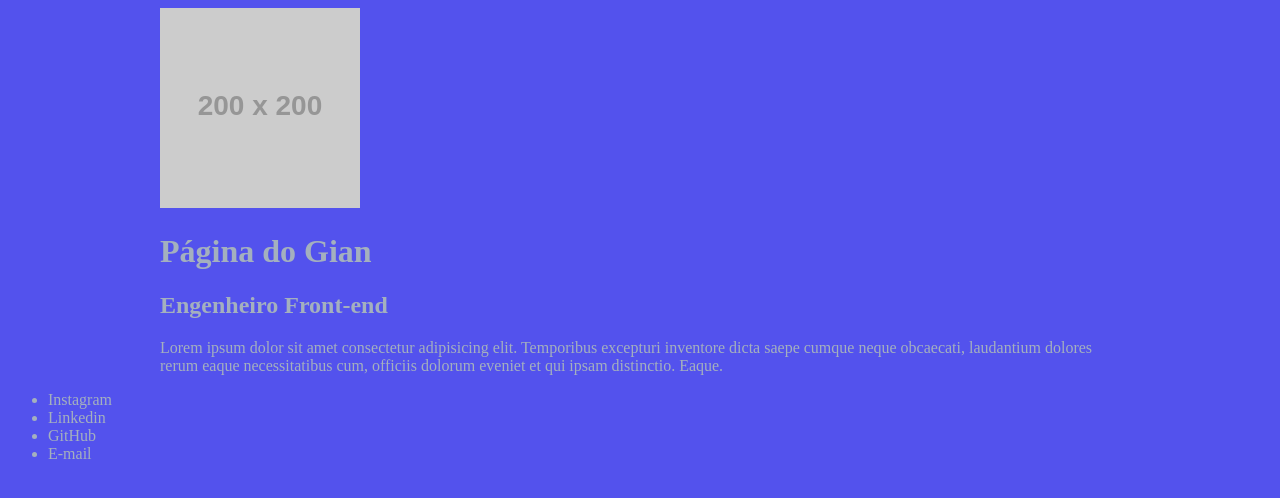
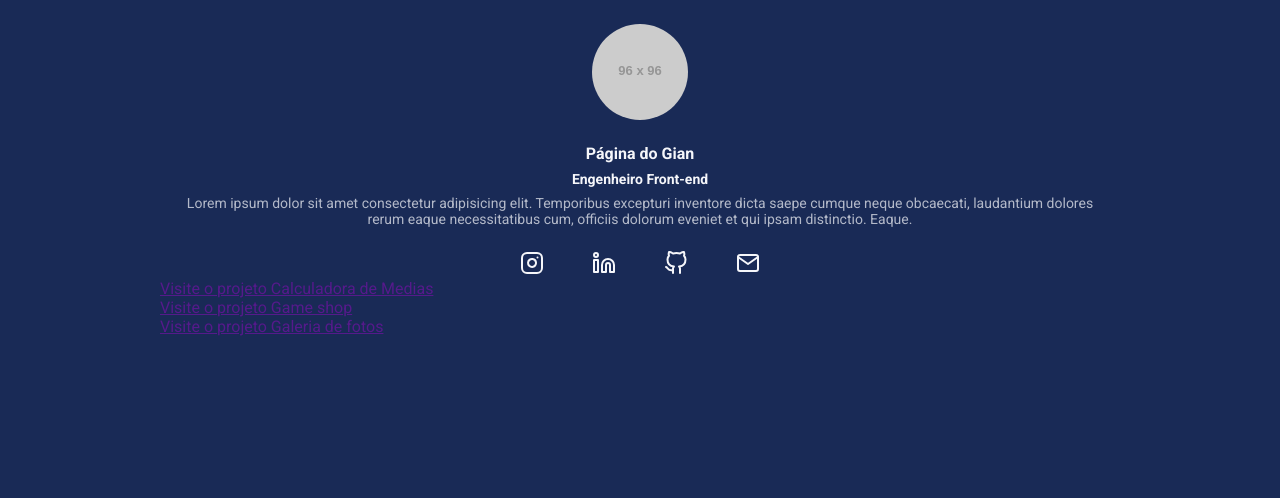
Before and after one commit to sheronvitorino/exercicio, a website: page index.html in a window 1280 px wide. Drawn offline with Linux system fonts and the light colour scheme; placeholder pictures from the web are drawn by us.

Commit message:
second commit

```diff
--- a/index.html
+++ b/index.html
@@ -5,25 +5,66 @@
     <meta name="viewport" content="width=device-width, initial-scale=1.0">
     <title>Página do Gean</title>
     <link rel="stylesheet" href="build/styles/main.css">
+    <link rel="preconnect" href="https://fonts.googleapis.com">
+    <link rel="preconnect" href="https://fonts.gstatic.com" crossorigin>
+    <link href="https://fonts.googleapis.com/css2?family=Roboto:wght@400;700&display=swap" rel="stylesheet">
 </head>
 <body>
-    <header>
-        <div class="container">
-            <img src="https://via.placeholder.com/200x200" alt="">
-            <h1>Página do Gian</h1>
-            <h2>Engenheiro Front-end</h2>
-            <p>
-                Lorem ipsum dolor sit amet consectetur adipisicing elit. Temporibus excepturi inventore dicta saepe cumque neque obcaecati, laudantium dolores rerum eaque necessitatibus cum, officiis dolorum eveniet et qui ipsam distinctio. Eaque.
-            </p>
-        </div>
+    <div class="container">
+        <header>
+            <img class="profile-avatar" src="https://via.placeholder.com/96x96" alt="">
+            <div class="profile-bio">
+                <h1 class="profile-bio-name">Página do Gian</h1>
+                <h2 class="profile-bio-subtitle">Engenheiro Front-end</h2>
+                <p class="profile-bio-description">
+                    Lorem ipsum dolor sit amet consectetur adipisicing elit. Temporibus excepturi inventore dicta saepe cumque neque obcaecati, laudantium dolores rerum eaque necessitatibus cum, officiis dolorum eveniet et qui ipsam distinctio. Eaque.
+                </p>
+            </div>
+        </header>
         <nav>
-            <ul>
-                <li><a href=""></a>Instagram</li>
-                <li><a href=""></a>Linkedin</li>
-                <li><a href=""></a>GitHub</li>
-                <li><a href=""></a>E-mail</li>
+            <ul class="social-links">
+                <li>
+                    <a href="">
+                        <img src="./src/images/instagram.svg" alt="logo instagram">
+                    </a>
+                </li>
+                <li>
+                    <a href="">
+                        <img src="./src/images/linkedin.svg" alt="logo linkedin">
+                    </a>
+                </li>
+                <li>
+                    <a href="">
+                        <img src="./src/images/github.svg" alt="logo github">
+                    </a>
+                </li>
+                <li>
+                    <a href="">
+                        <img src="./src/images/mail.svg" alt="logo e-mail">
+                    </a>
+                </li>
             </ul>
         </nav>
-    </header>
+        <nav>
+            <ul class="projects-list">
+                <li class="project-list-item">
+                    <a href="">
+                        Visite o projeto Calculadora de Medias
+                    </a>
+                </li>
+                <li class="project-list-item">
+                    <a href="">
+                        Visite o projeto Game shop
+                    </a>
+                </li class="project-list-item">
+                <li>
+                    <a href="">
+                        Visite o projeto Galeria de fotos
+                    </a>
+                </li>
+            </ul>
+        </nav>
+
+    </div>
 </body>
 </html>
--- a/src/styles/main.less
+++ b/src/styles/main.less
@@ -1,26 +1,93 @@
-@import "variaveis.less";
+@import "mapas.less";
+
 @breakpointMobile: ~"(max-width: 767px)";
 @breakpointTablet: ~"(min-width: 768px) and (max-width: 1023px)";
 
-body {
-    background-color: @corDeFundo;
-    color: @corDosTextos;
+.marginBotton8{
+    margin-bottom: 8px;
 }
 
+*{
+    margin: 0;
+    padding: 0;
+    box-sizing: border-box;
+    font-family: "Roboto", sans-serif;
+}
+
+body {
+    background-color: #colors[backgroundColor];
+    color: #colors[textColor];
+}
+
+li {
+    list-style: none;
+}
 .container {
     max-width: 960px;
     width: 100%;
     margin: 0 auto;
 
+    @media @breakpointMobile {
+        max-width: 70%;
+     }
+
     @media @breakpointTablet {
         max-width: 80%;
-        background-color: yellow;
     }
+}
 
+header {
+    padding: 24px;
 
-    @media @breakpointMobile {
-       max-width: 70%;
-       background-color: #eb4d4b;
+    .profile-avatar {
+        display: block;
+        margin: 0 auto 24px;
+        border-radius: 50%;
+}
+}
+
+.profile-bio {
+    text-align: center;
+
+    &-name {
+        font-size: 16px;
+        .marginBotton8 ();
     }
+    &-subtitle {
+        font-size: 14px;
+        .marginBotton8 ();
+    }
+    &-description {
+        font-size: 14px;
+        opacity: .7;
+    }
+}
 
+.social-links {
+    display: flex;
+    justify-content: space-between;
+    max-width: 240px;
+    width: 100%;
+    margin: 0 auto;
+
+    li {
+        img {
+            transition: all ease .3s;
+            &:hover{
+                transform: scale(1.3);
+            }
+        }
+    }
 }
+
+.projects.list {
+    &-item {
+        a {
+            text-decoration: none;
+            background-color: #colors [buttonColor];
+            display: block;
+            padding: 16px 20px;
+            margin-bottom: 16px;
+        }
+    }
+}
--- /dev/null
+++ b/src/styles/mapas.less
@@ -0,0 +1,5 @@
+#colors() {
+    backgroundColor:#192a56;
+    buttonColor:#70a1ff;
+    textColor:#f5f6fa;
+}
--- a/src/styles/variaveis.less
+++ b/src/styles/variaveis.less
@@ -1,3 +1,3 @@
-@corDeFundo: #5352ed;
+@corDeFundo: #192a56;
 @corDosBotoes: #70a1ff;
-@corDosTextos: #a4b0be;
+@corDosTextos: #f5f6fa;
```
Also changed, not shown: build/styles/main.css, src/images/github.svg (added), src/images/instagram.svg (added), src/images/linkedin.svg (added), src/images/mail.svg (added).
